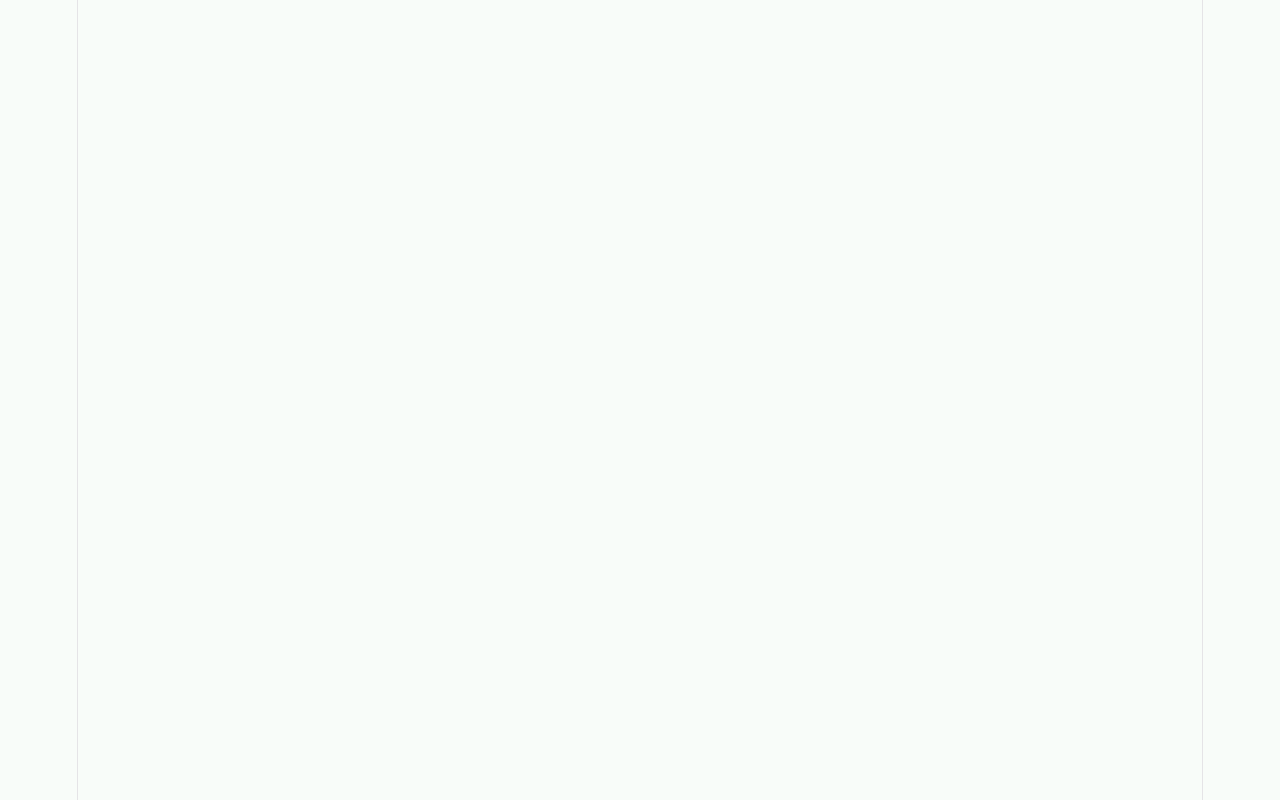
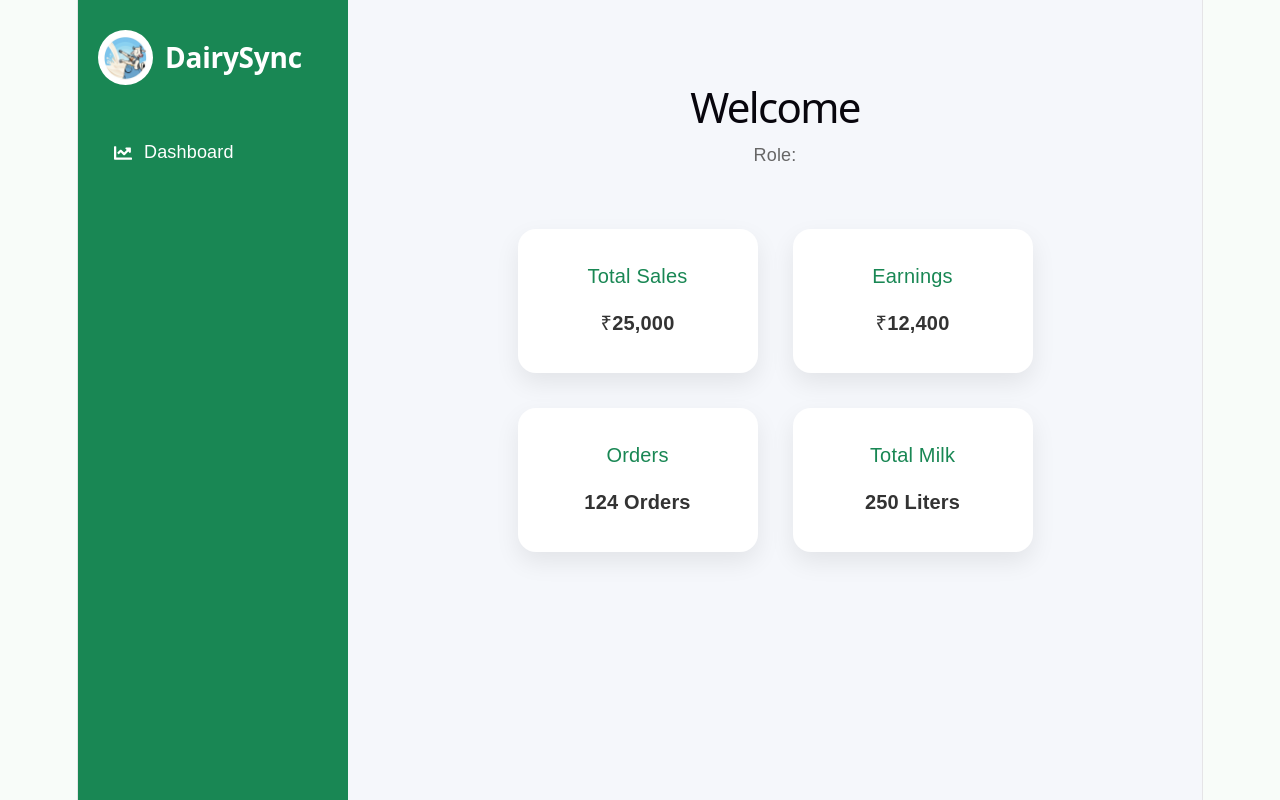
Before and after one commit to anushukla813/dairySync-inventory, a React app in the folder frontend/: page /dashboard in a window 1280 px wide. Before the commit this address had no page. Built offline with nearby package versions, Linux system fonts and the light colour scheme; the HTML template or start-up script is replaced by a standard one.

Commit message:
feat: add role-based authentication and dashboard access

```diff
--- a/frontend/src/App.jsx
+++ b/frontend/src/App.jsx
@@ -10,6 +10,7 @@ import Login from "./pages/auth/Login";
 import Register from "./pages/auth/Register";
 import ForgotPassword from "./pages/auth/ForgotPassword";
 import ChangePassword from "./pages/auth/ChangePassword";
+import Dashboard from "./pages/dashboard/Dashboard";
 
 function App() {
 
@@ -44,6 +45,11 @@ function App() {
           element={<ChangePassword />}
         />
 
+        <Route
+           path="/dashboard"
+           element={<Dashboard />}
+        />
+
       </Routes>
 
     </BrowserRouter>
--- a/frontend/src/pages/auth/Login.jsx
+++ b/frontend/src/pages/auth/Login.jsx
@@ -2,7 +2,7 @@ import { loginUser } from "../../services/authService";
 import { useState } from "react";
 import "../../styles/Auth.css";
 
-import { Link } from "react-router-dom";
+import { Link, useNavigate } from "react-router-dom";
 
 import {
   FaEnvelope,
@@ -11,6 +11,8 @@ import {
 } from "react-icons/fa";
 
 export default function Login() {
+
+  const navigate = useNavigate();
 
   const [formData, setFormData] = useState({
   email: "",
@@ -59,9 +61,7 @@ const handleSubmit = (e) => {
       return;
     }
 
-    alert("Login Successful");
-
-    window.location.href = "/dashboard";
+    navigate("/dashboard");
   }
 };
 
--- a/frontend/src/pages/auth/Register.jsx
+++ b/frontend/src/pages/auth/Register.jsx
@@ -2,34 +2,35 @@ import { useState } from "react";
 
 import "../../styles/Auth.css";
 
-import { Link } from "react-router-dom";
+import { Link, useNavigate } from "react-router-dom";
 
 import {
   FaUser,
   FaEnvelope,
-  FaLock
+  FaLock,
+  FaPhone,
+  FaMapMarkerAlt,
+  FaUserTag
 } from "react-icons/fa";
 
-import {
-  registerUser
-} from "../../services/authService";
-
-import {
-  validateRegister
-} from "../../utils/validations";
+import { registerUser } from "../../services/authService";
 
 export default function Register() {
 
+  const navigate = useNavigate();
+
   const [formData, setFormData] = useState({
-    name: "",
+
+    fullName: "",
     email: "",
-    password: ""
+    password: "",
+    phone: "",
+    location: "",
+    role: ""
+
   });
 
   const [errors, setErrors] = useState({});
-
-  const [successMessage, setSuccessMessage] =
-    useState("");
 
   const handleChange = (e) => {
 
@@ -43,42 +44,41 @@ export default function Register() {
 
     e.preventDefault();
 
-    const validationErrors =
-      validateRegister(formData);
+    let newErrors = {};
 
-    setErrors(validationErrors);
+    if (!formData.fullName) {
+      newErrors.fullName = "Full name is required";
+    }
 
-    if (
-      Object.keys(validationErrors).length === 0
-    ) {
+    if (!formData.email) {
+      newErrors.email = "Email is required";
+    }
 
-      const result =
+    if (!formData.password) {
+      newErrors.password = "Password is required";
+    }
+
+    if (!formData.phone) {
+      newErrors.phone = "Phone number is required";
+    }
+
+    if (!formData.location) {
+      newErrors.location = "Location is required";
+    }
+
+    if (!formData.role) {
+      newErrors.role = "Select role";
+    }
+
+    setErrors(newErrors);
+
+    if (Object.keys(newErrors).length === 0) {
+
       registerUser(formData);
 
-      if (!result.success) {
+      alert("Registration Successful");
 
-        setErrors({
-          email: result.message
-        });
-
-        return;
-      }
-
-      setSuccessMessage(
-        "Registration Successful"
-      );
-
-      setFormData({
-        name: "",
-        email: "",
-        password: ""
-      });
-
-      setTimeout(() => {
-
-        window.location.href = "/login";
-
-      }, 1500);
+      navigate("/login");
     }
   };
 
@@ -95,15 +95,8 @@ export default function Register() {
         <h2>Create Account</h2>
 
         <p>
-          Register your DairySync account
+          Register as vendor or seller
         </p>
-
-        {
-          successMessage &&
-          <p className="success-text">
-            {successMessage}
-          </p>
-        }
 
         <form onSubmit={handleSubmit}>
 
@@ -113,20 +106,20 @@ export default function Register() {
 
             <input
               type="text"
-              name="name"
+              name="fullName"
               placeholder="Full Name"
-              value={formData.name}
+              value={formData.fullName}
               onChange={handleChange}
             />
 
-          </div>
-
             {
-            errors.name &&
+              errors.fullName &&
               <p className="error-text">
-              {errors.name}
+                {errors.fullName}
               </p>
             }
+
+          </div>
 
           <div className="input-group">
 
@@ -140,14 +133,14 @@ export default function Register() {
               onChange={handleChange}
             />
 
-          </div>
-
             {
               errors.email &&
               <p className="error-text">
                 {errors.email}
               </p>
             }
+
+          </div>
 
           <div className="input-group">
 
@@ -161,14 +154,82 @@ export default function Register() {
               onChange={handleChange}
             />
 
-          </div>
-
             {
               errors.password &&
               <p className="error-text">
                 {errors.password}
               </p>
             }
+
+          </div>
+
+          <div className="input-group">
+
+            <FaPhone className="input-icon" />
+
+            <input
+              type="text"
+              name="phone"
+              placeholder="Phone Number"
+              value={formData.phone}
+              onChange={handleChange}
+            />
+
+            {
+              errors.phone &&
+              <p className="error-text">
+                {errors.phone}
+              </p>
+            }
+
+          </div>
+
+          <div className="input-group">
+
+            <FaMapMarkerAlt className="input-icon" />
+
+            <input
+              type="text"
+              name="location"
+              placeholder="Location"
+              value={formData.location}
+              onChange={handleChange}
+            />
+
+            {
+              errors.location &&
+              <p className="error-text">
+                {errors.location}
+              </p>
+            }
+
+          </div>
+
+          <div className="input-group">
+
+            <FaUserTag className="input-icon" />
+
+            <select
+              name="role"
+              value={formData.role}
+              onChange={handleChange}
+              className="role-select"
+            >
+              <option value="">
+                Select Role
+              </option>
+
+              <option value="seller">
+                Seller
+              </option>
+
+              <option value="vendor">
+                Vendor
+              </option>
+
+            </select>
+
+          </div>
 
           <button type="submit">
             Register
--- /dev/null
+++ b/frontend/src/pages/dashboard/Dashboard.jsx
@@ -0,0 +1,137 @@
+import "../../styles/Dashboard.css";
+import cowLogo from "../../assets/images/cow.jpeg";
+
+import {
+  FaChartLine,
+  FaBoxOpen,
+  FaUserEdit,
+  FaUsers,
+  FaReceipt,
+  FaCrown
+} from "react-icons/fa";
+
+export default function Dashboard() {
+
+  const loggedInUser = JSON.parse(
+    localStorage.getItem("loggedInUser")
+  );
+
+  const role = loggedInUser?.role;
+
+  const fullName = loggedInUser?.fullName;
+
+  return (
+
+    <div className="dashboard-page">
+
+      {/* SIDEBAR */}
+
+      <aside className="sidebar">
+
+        {/* LOGO */}
+
+        <div className="dashboard-logo">
+
+          <img
+            src={cowLogo}
+            alt="DairySync Logo"
+          />
+
+          <h2>DairySync</h2>
+
+        </div>
+
+        <ul>
+
+          <li>
+            <FaChartLine />
+            Dashboard
+          </li>
+
+          {
+            role === "seller" && (
+              <>
+                <li>
+                  <FaUsers />
+                  Manage Vendors
+                </li>
+
+                <li>
+                  <FaReceipt />
+                  Create Sale
+                </li>
+
+                <li>
+                  <FaBoxOpen />
+                  Inventory
+                </li>
+
+                <li>
+                  <FaCrown />
+                  Subscription
+                </li>
+              </>
+            )
+          }
+
+          {
+            role === "vendor" && (
+              <>
+                <li>
+                  <FaBoxOpen />
+                  Manage Inventory
+                </li>
+
+                <li>
+                  <FaUserEdit />
+                  Update Profile
+                </li>
+              </>
+            )
+          }
+
+        </ul>
+
+      </aside>
+
+      {/* MAIN CONTENT */}
+
+      <main className="dashboard-content">
+
+        <h1>
+          Welcome {fullName}
+        </h1>
+
+        <p className="role-text">
+          Role: {role}
+        </p>
+
+        <div className="dashboard-cards">
+
+          <div className="dashboard-card">
+            <h3>Total Sales</h3>
+            <p>₹25,000</p>
+          </div>
+
+          <div className="dashboard-card">
+            <h3>Earnings</h3>
+            <p>₹12,400</p>
+          </div>
+
+          <div className="dashboard-card">
+            <h3>Orders</h3>
+            <p>124 Orders</p>
+          </div>
+
+          <div className="dashboard-card">
+            <h3>Total Milk</h3>
+            <p>250 Liters</p>
+          </div>
+
+        </div>
+
+      </main>
+
+    </div>
+  );
+}
--- a/frontend/src/services/authService.js
+++ b/frontend/src/services/authService.js
@@ -1,4 +1,5 @@
 export const registerUser = (userData) => {
+
     const users =
        JSON.parse(localStorage.getItem("users")) || [];
 
@@ -7,6 +8,7 @@ export const registerUser = (userData) => {
     );
 
     if (existingUser){
+
         return{
             success: false,
             message: "User already exists"
@@ -34,7 +36,7 @@ export const loginUser = (email, password) => {
     const user = users.find(
         (u) =>
             u.email === email &&
-        u.password === password
+            u.password === password
     );
 
     if (!user){
@@ -52,10 +54,12 @@ export const loginUser = (email, password) => {
 
     return{
         success: true,
-        user
+        user,
+        role: user.role
     };
 };
 
 export const logoutUser = () => {
+
     localStorage.removeItem("loggedInUser");
 };
--- a/frontend/src/styles/Auth.css
+++ b/frontend/src/styles/Auth.css
@@ -186,3 +186,31 @@
 
   font-weight: 600;
 }
+
+.role-select {
+
+  width: 100%;
+
+  padding: 15px 15px 15px 45px;
+
+  border-radius: 12px;
+
+  border: 1px solid #ddd;
+
+  outline: none;
+
+  font-size: 16px;
+
+  background: white;
+
+  appearance: none;
+
+  cursor: pointer;
+
+  color: #555;
+}
+
+.role-select:focus {
+
+  border-color: #198754;
+}
--- /dev/null
+++ b/frontend/src/styles/Dashboard.css
@@ -0,0 +1,153 @@
+.dashboard-page{
+    display: flex;
+    min-height: 100vh;
+    background: #f5f7fb;
+}
+
+/* SIDEBAR */
+
+.sidebar{
+    width: 270px;
+    background: #198754;
+    color: white;
+    padding: 30px 20px;
+}
+
+/* LOGO */
+
+.dashboard-logo{
+
+  display: flex;
+
+  align-items: center;
+
+  gap: 12px;
+
+  margin-bottom: 40px;
+}
+
+.dashboard-logo img{
+
+  width: 55px;
+
+  height: 55px;
+
+  object-fit: cover;
+
+  border-radius: 50%;
+
+  background: white;
+
+  padding: 5px;
+}
+
+.dashboard-logo h2{
+
+  color: white;
+
+  font-size: 28px;
+
+  font-weight: 700;
+
+  margin: 0;
+}
+
+/* MENU */
+
+.sidebar ul{
+    list-style: none;
+    padding: 0;
+}
+
+.sidebar li{
+    display: flex;
+    align-items: center;
+    gap: 12px;
+
+    padding: 14px 16px;
+    margin-bottom: 15px;
+
+    border-radius: 10px;
+
+    cursor: pointer;
+
+    transition: 0.3s;
+}
+
+.sidebar li:hover{
+    background: rgba(255,255,255,0.15);
+}
+
+/* MAIN CONTENT */
+
+.dashboard-content{
+    flex: 1;
+    padding: 50px;
+    text-align: center;
+}
+
+.dashboard-content h1{
+    font-size: 42px;
+    margin-bottom: 10px;
+}
+
+.role-text{
+    color: #666;
+    margin-bottom: 40px;
+    font-size: 18px;
+}
+
+/* CARDS */
+
+.dashboard-cards{
+
+  display: flex;
+
+  justify-content: center;
+
+  gap: 35px;
+
+  flex-wrap: wrap;
+
+  margin-top: 60px;
+}
+
+.dashboard-card{
+
+  width: 240px;
+
+  background: white;
+
+  padding: 35px 25px;
+
+  border-radius: 18px;
+
+  text-align: center;
+
+  box-shadow: 0 10px 25px rgba(0,0,0,0.08);
+
+  transition: 0.3s;
+}
+
+.dashboard-card:hover{
+
+  transform: translateY(-5px);
+}
+
+.dashboard-card h3{
+
+  color: #198754;
+
+  font-size: 20px;
+
+  margin-bottom: 20px;
+}
+
+.dashboard-card p{
+
+  font-size: 20px;
+
+  font-weight: 700;
+
+  color: #333;
+}
```
Lines whose indentation alone changed are shown as unchanged.
